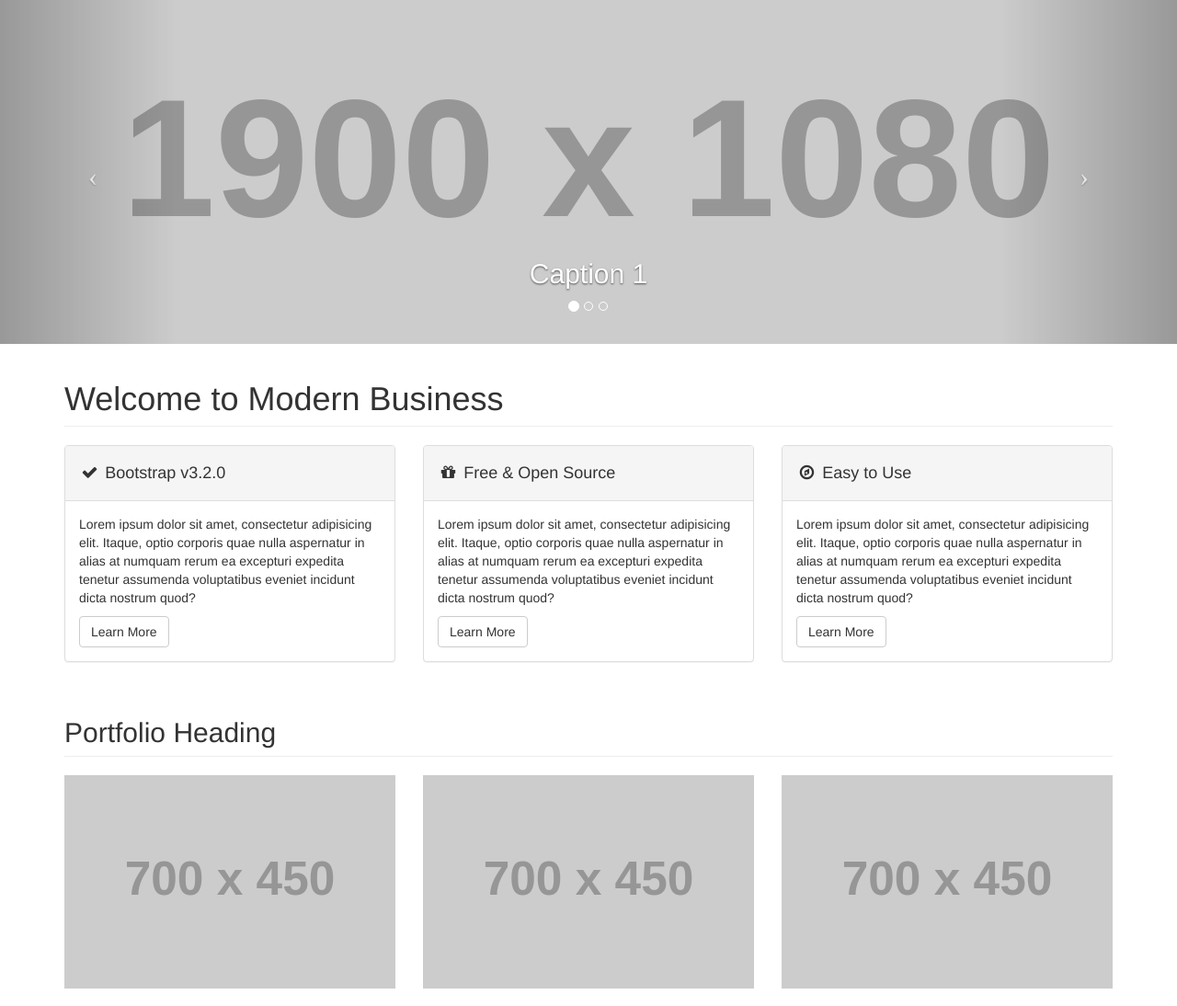
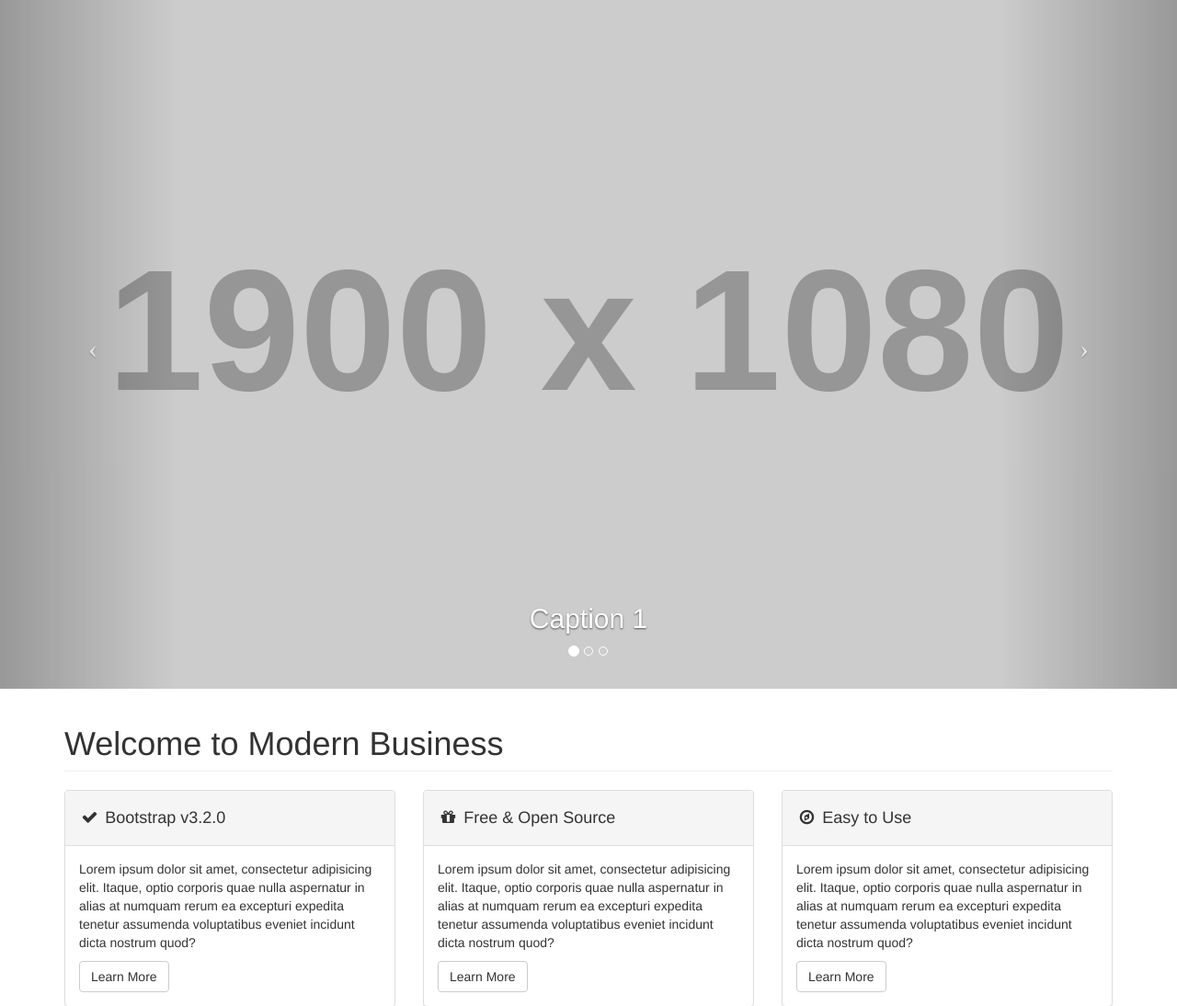
Before and after one commit to nicolas471/consultorio, a Flask app: page / in a window 1280 px wide. Shown: the part 51-1145 px from the top of the page at 92% size. Run offline with Flask 2, Linux system fonts and the light colour scheme; grey boxes labelled with a size stand in for pictures from a placeholder-image service; some libraries are stand-ins or nearby versions.

Commit message:
expand carousel

```diff
--- a/static/css/modern-business.css
+++ b/static/css/modern-business.css
@@ -26,7 +26,7 @@ body {
 /* Home Page Carousel */
 
 header.carousel {
-    height: 50%;
+    height: 100%;
 }
 
 header.carousel .item,
```
